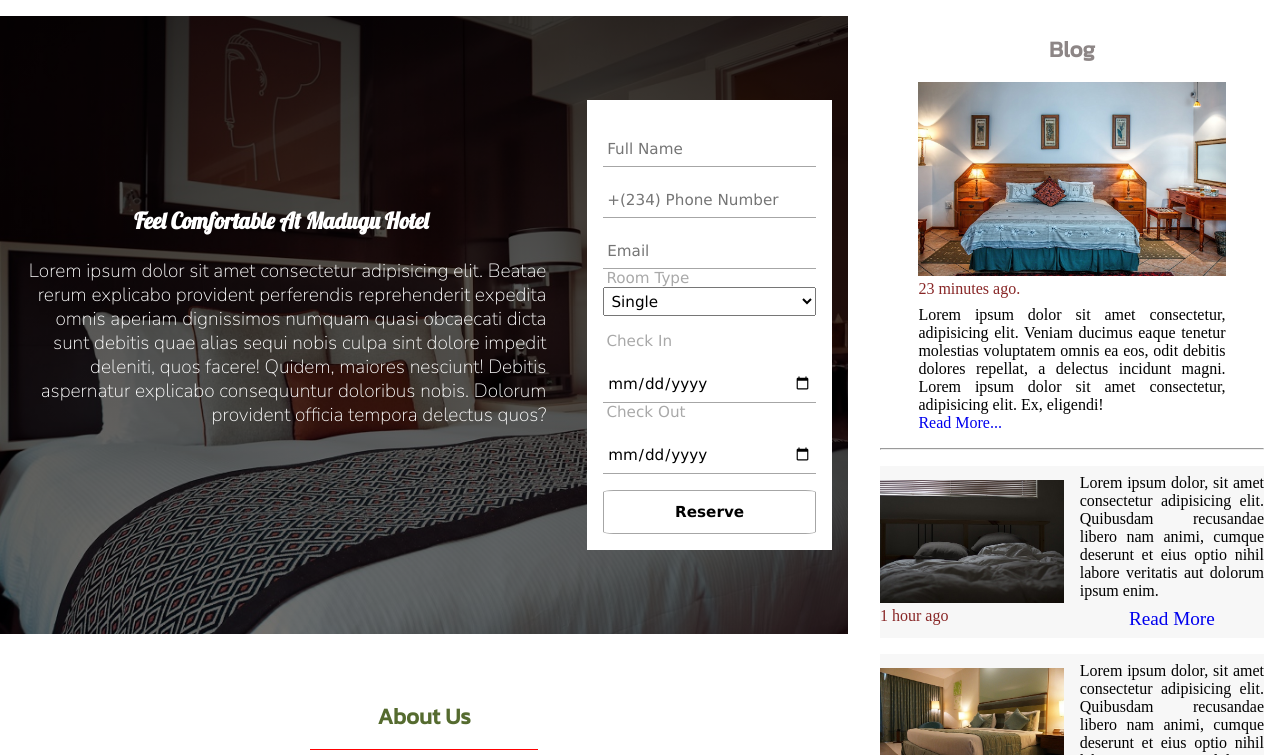
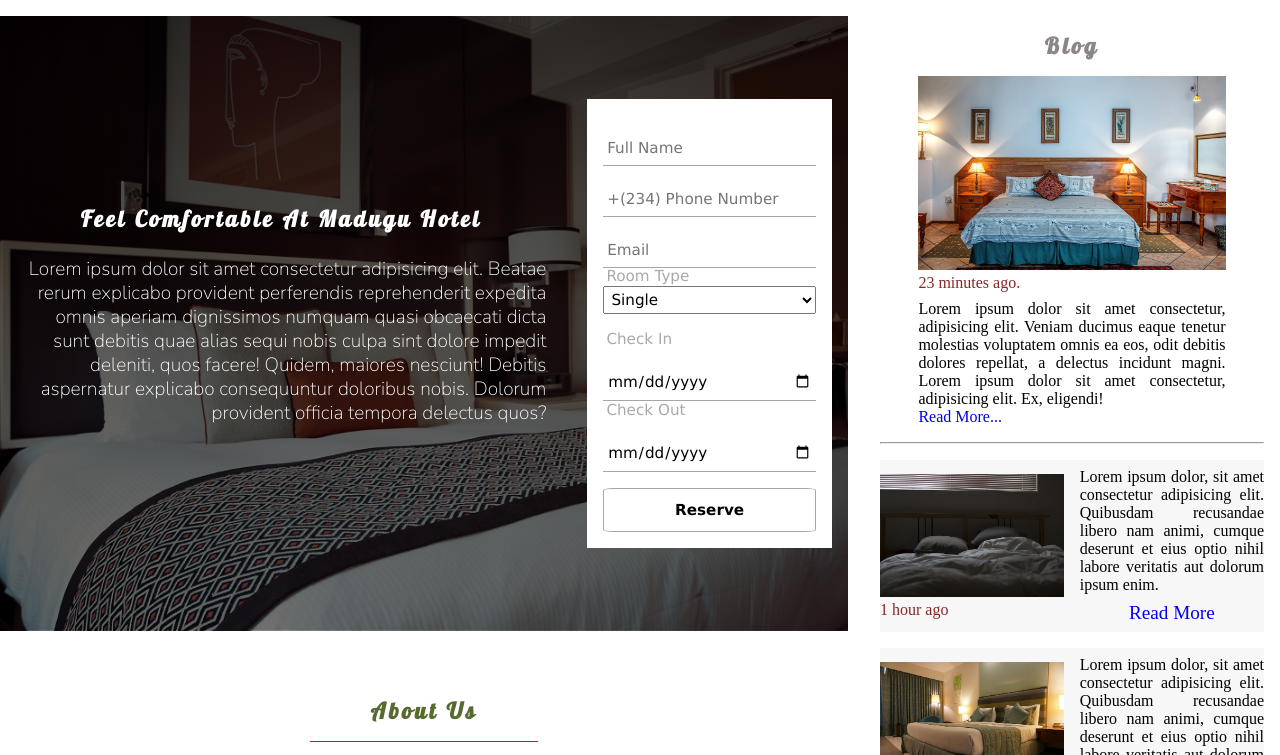
Before and after one commit to dhun-noorain/maduguhotel, a plain HTML site: page index.html in a window 1280 px wide. Shown: the part 104-859 px from the top of the page. Drawn offline with Linux system fonts and the light colour scheme; a web font is replaced by a local one.

```diff
--- a/css/index.css
+++ b/css/index.css
@@ -16,7 +16,8 @@
 h5,
 h6 {
 	text-transform: capitalize;
-	font-family: 'Kanit', sans-serif;
+	font-family: 'Lobster', cursive;
+	letter-spacing: .2rem;
 }
 
 section h2 {
```
